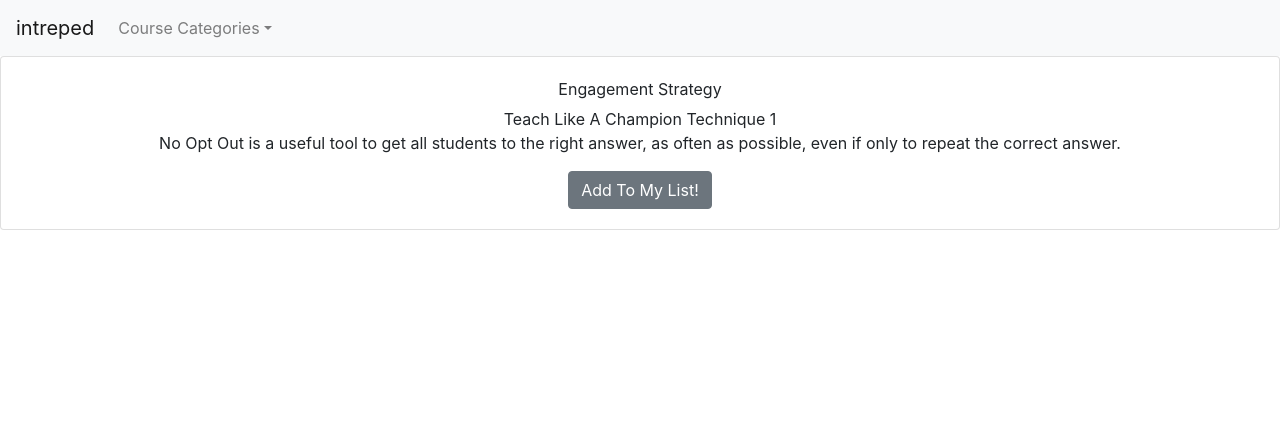
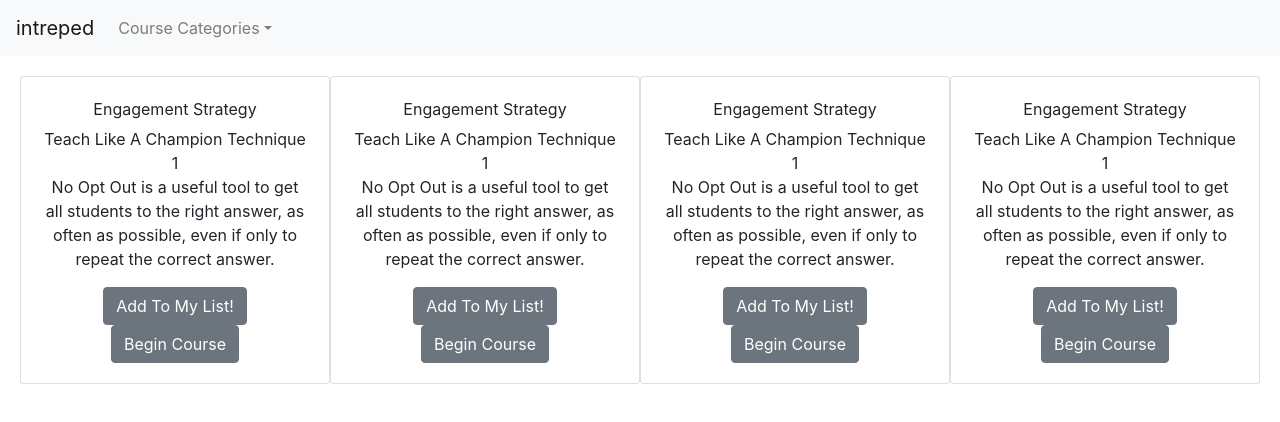
Before and after one commit to intreped-learning/intreped-fe, a React (Create React App) app: page / in a window 1280 px wide. Shown: the top 422 px of the page. Built offline with nearby package versions, Linux system fonts and the light colour scheme.

Commit message:
Add styling to NavBar, CardContainer and CourseCard components

```diff
--- a/src/components/CardContainer/CardContainer.js
+++ b/src/components/CardContainer/CardContainer.js
@@ -1,9 +1,12 @@
 import React from 'react';
 import CourseCard from '../CourseCard/CourseCard';
+import './CardContainer.scss';
 
 const CardContainer = () => {
   return (
-    <CourseCard />
+    <div className="card-container">
+      <CourseCard />
+    </div>
   )
 }
 
--- a/src/components/CardContainer/CardContainer.scss
+++ b/src/components/CardContainer/CardContainer.scss
@@ -0,0 +1,3 @@
+.card-container {
+  margin: 1.25rem;
+}
--- a/src/components/CourseCard/CourseCard.js
+++ b/src/components/CourseCard/CourseCard.js
@@ -4,6 +4,7 @@ import {
   CardTitle, CardSubtitle, Button
 } from 'reactstrap';
 import YouTube from 'react-youtube';
+import './CourseCard.scss';
 
 const CourseCard = (props) => {
   const opts = {
@@ -15,17 +16,57 @@ const CourseCard = (props) => {
   };
 
   return (
-    <div>
+    <div className="coursecards">
       <Card>
+        <YouTube
+          videoId="BrjnccFiAfE"
+          opts={opts}
+        />
         <CardBody>
-          <YouTube
-            videoId="BrjnccFiAfE"
-            opts={opts}
-          />
           <CardTitle>Engagement Strategy</CardTitle>
           <CardSubtitle>Teach Like A Champion Technique 1</CardSubtitle>
           <CardText>No Opt Out is a useful tool to get all students to the right answer, as often as possible, even if only to repeat the correct answer.</CardText>
           <Button>Add To My List!</Button>
+          <Button>Begin Course</Button>
+        </CardBody>
+      </Card>
+      <Card>
+        <YouTube
+          videoId="BrjnccFiAfE"
+          opts={opts}
+        />
+        <CardBody>
+          <CardTitle>Engagement Strategy</CardTitle>
+          <CardSubtitle>Teach Like A Champion Technique 1</CardSubtitle>
+          <CardText>No Opt Out is a useful tool to get all students to the right answer, as often as possible, even if only to repeat the correct answer.</CardText>
+          <Button>Add To My List!</Button>
+          <Button>Begin Course</Button>
+        </CardBody>
+      </Card>
+      <Card>
+        <YouTube
+          videoId="BrjnccFiAfE"
+          opts={opts}
+        />
+        <CardBody>
+          <CardTitle>Engagement Strategy</CardTitle>
+          <CardSubtitle>Teach Like A Champion Technique 1</CardSubtitle>
+          <CardText>No Opt Out is a useful tool to get all students to the right answer, as often as possible, even if only to repeat the correct answer.</CardText>
+          <Button>Add To My List!</Button>
+          <Button>Begin Course</Button>
+        </CardBody>
+      </Card>
+      <Card>
+        <YouTube
+          videoId="BrjnccFiAfE"
+          opts={opts}
+        />
+        <CardBody>
+          <CardTitle>Engagement Strategy</CardTitle>
+          <CardSubtitle>Teach Like A Champion Technique 1</CardSubtitle>
+          <CardText>No Opt Out is a useful tool to get all students to the right answer, as often as possible, even if only to repeat the correct answer.</CardText>
+          <Button>Add To My List!</Button>
+          <Button>Begin Course</Button>
         </CardBody>
       </Card>
     </div>
--- a/src/components/CourseCard/CourseCard.scss
+++ b/src/components/CourseCard/CourseCard.scss
@@ -0,0 +1,3 @@
+.coursecards {
+  display: flex;
+}
--- a/src/components/NavBar/NavBar.js
+++ b/src/components/NavBar/NavBar.js
@@ -21,6 +21,7 @@ const NavBar = () => {
   const toggle = () => setIsOpen(!isOpen);
 
   return (
+    <div>
       <Navbar color="light" light expand="md">
         <NavbarBrand href="/">intrep<span>ed</span></NavbarBrand>
         <NavbarToggler onClick={toggle} />
@@ -51,6 +52,7 @@ const NavBar = () => {
           </Nav>
         </Collapse>
       </Navbar>
+    </div>
   )
 }
 
```
Also changed, not shown: src/components/App/App.scss (line endings or trailing spaces). Lines whose indentation alone changed are shown as unchanged.
